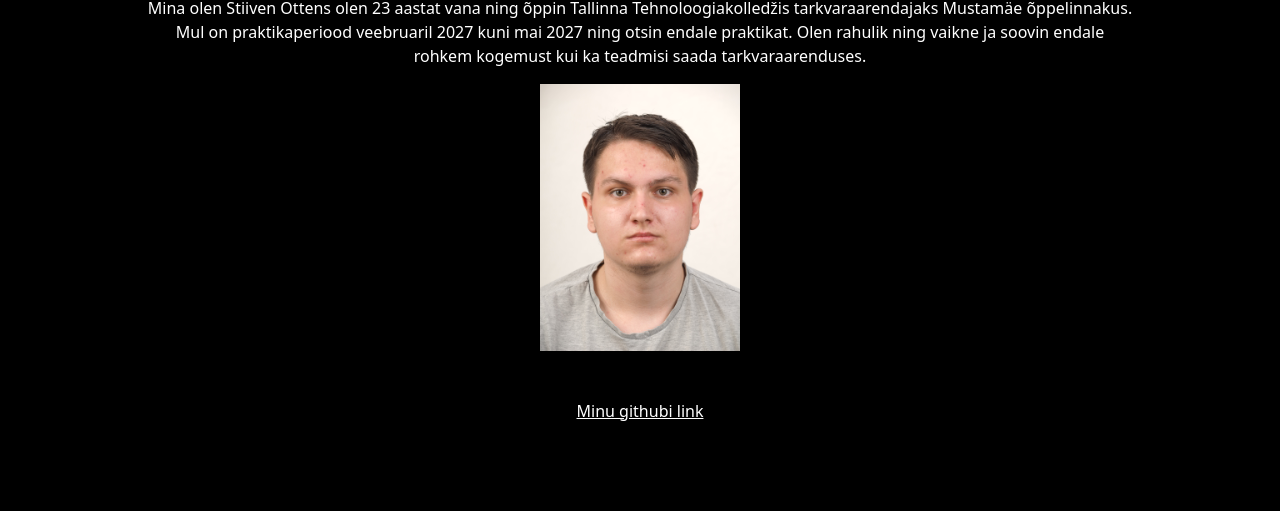
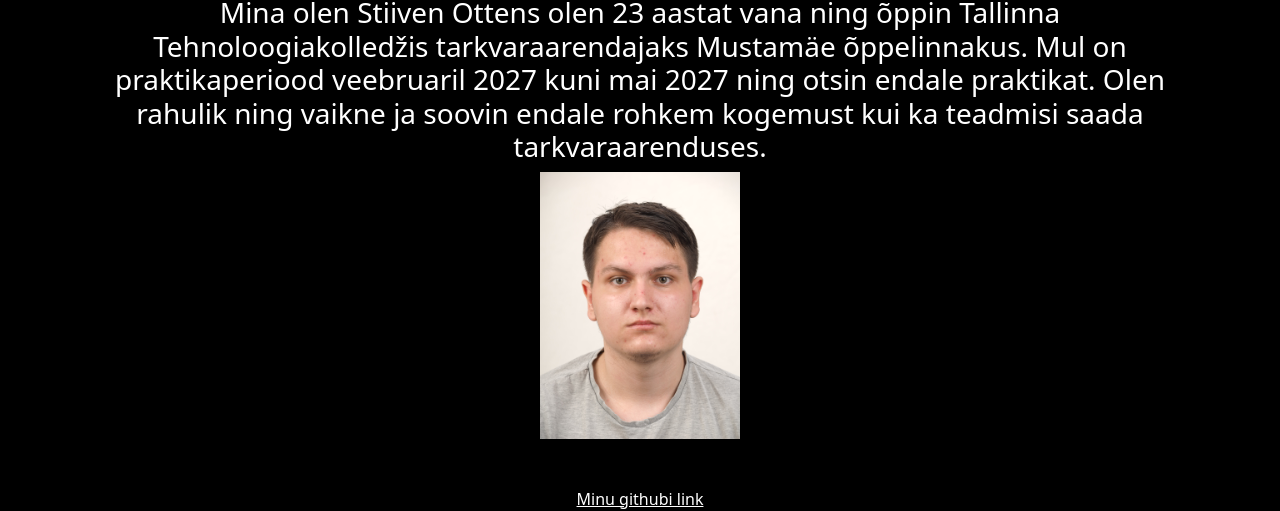
Before and after one commit to St11v3n/Stiiven_Ottens_Portfoolio, a website: page index.html in a window 1280 px wide. Shown: the part 591-1102 px from the top of the page. Before the commit the page ends 1014 px from the top, so only its background shows below. Drawn offline with nearby package versions, Linux system fonts and the light colour scheme.

Commit message:
oma lühitutvustuse paragrahvi index.html failis muutusin <h3> et tekst natuke suuremaks oleks, võiksin lihtsalt fondi suurust muuta, aga nii sobib ka, kustutasin klassi, mis ei ole enam olemas.

```diff
--- a/index.html
+++ b/index.html
@@ -31,11 +31,11 @@
         <div class="container">
             <h2>Lühi tutvustus</h2>
 
-            <p class="introduction">
-            Mina olen Stiiven Ottens olen 23 aastat vana ning õppin Tallinna Tehnoloogiakolledžis tarkvaraarendajaks Mustamäe õppelinnakus.<br/>
-            Mul on praktikaperiood veebruaril 2027 kuni mai 2027 ning otsin endale praktikat. Olen rahulik ning vaikne ja soovin endale<br/>
-            rohkem kogemust kui ka teadmisi saada tarkvaraarenduses.
-            </p>
+            <h3>
+                Mina olen Stiiven Ottens olen 23 aastat vana ning õppin Tallinna Tehnoloogiakolledžis tarkvaraarendajaks Mustamäe õppelinnakus.
+                Mul on praktikaperiood veebruaril 2027 kuni mai 2027 ning otsin endale praktikat. Olen rahulik ning vaikne ja soovin endale
+                rohkem kogemust kui ka teadmisi saada tarkvaraarenduses.
+            </h3>
 
             <img src="./Pildid/P6300006.JPG"/>
         </div>
```
